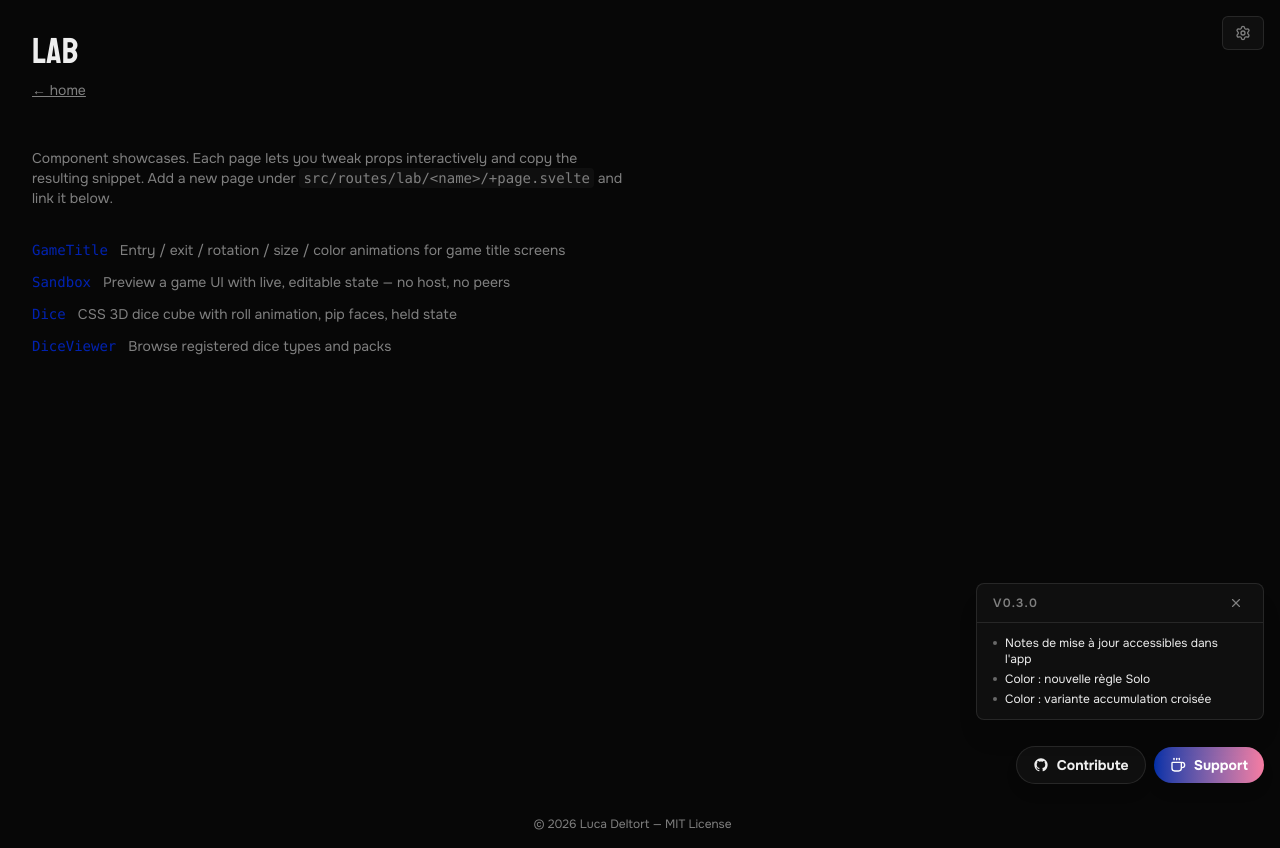
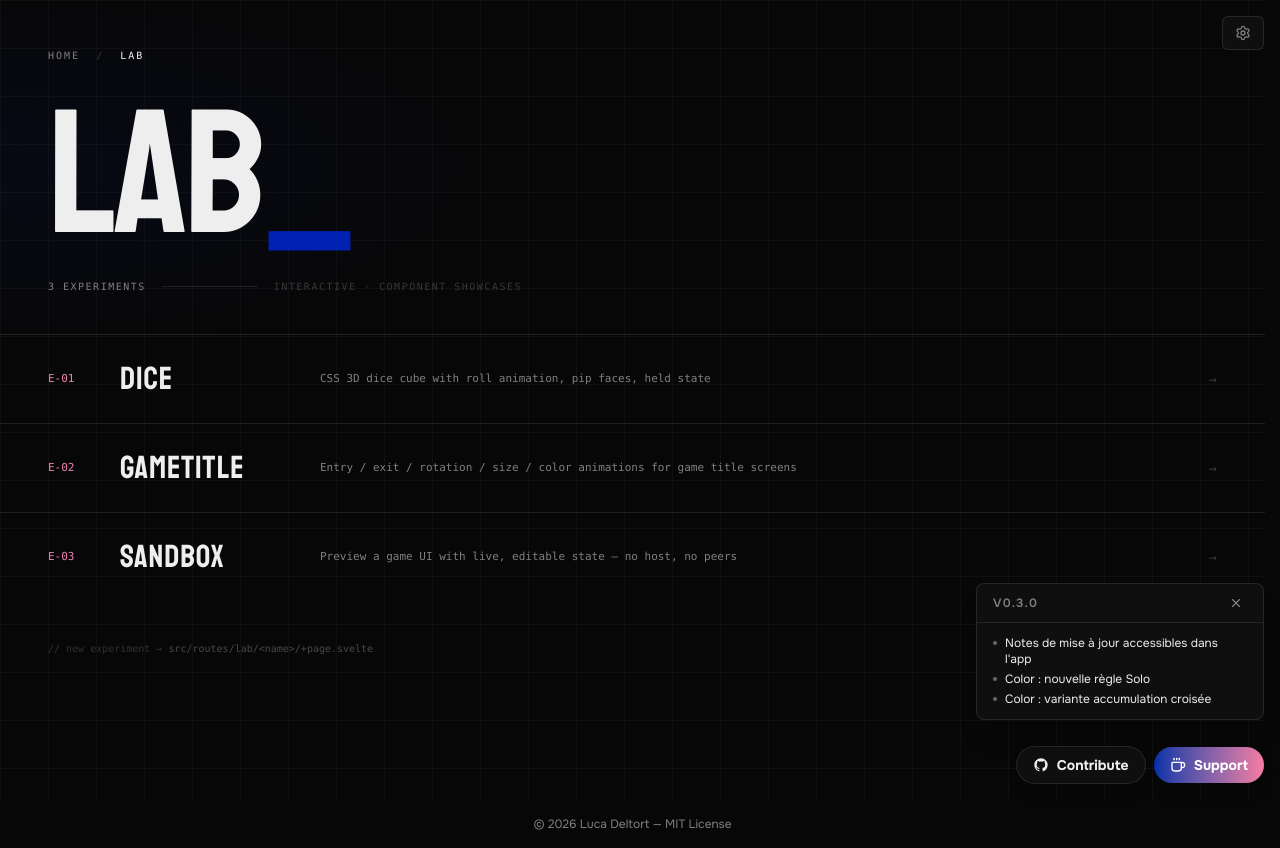
Before and after one commit to LucaDeltort/delcard_games, a SvelteKit app: page /lab in a window 1280 px wide. Built offline with nearby package versions, Linux system fonts and the light colour scheme.

Commit message:
feat(feature/dice): redesign /lab index and add shared grid background layout

```diff
--- /dev/null
+++ b/src/routes/lab/+layout.svelte
@@ -0,0 +1,17 @@
+<script lang="ts">
+let { children } = $props()
+</script>
+
+<style>
+:global(.lab-grid-layout) {
+	background-image:
+		linear-gradient(oklch(1 0 0 / 3.5%) 1px, transparent 1px),
+		linear-gradient(90deg, oklch(1 0 0 / 3.5%) 1px, transparent 1px);
+	background-size: 48px 48px;
+	background-attachment: fixed;
+}
+</style>
+
+<div class="lab-grid-layout min-h-dvh bg-background">
+	{@render children()}
+</div>
--- a/src/routes/lab/+page.svelte
+++ b/src/routes/lab/+page.svelte
@@ -1,50 +1,140 @@
-<main class="min-h-dvh bg-background p-8 text-foreground">
-	<h1 class="font-heading mb-2 text-4xl">Lab</h1>
-	<p class="mb-12 text-sm text-muted-foreground">
-		<a href="/" class="underline">← home</a>
-	</p>
+<script lang="ts">
+const entries = [
+	{
+		label: 'Dice',
+		href: '/lab/dice',
+		description: 'CSS 3D dice cube with roll animation, pip faces, held state'
+	},
+	{
+		label: 'GameTitle',
+		href: '/lab/game-title',
+		description: 'Entry / exit / rotation / size / color animations for game title screens'
+	},
+	{
+		label: 'Sandbox',
+		href: '/lab/sandbox',
+		description: 'Preview a game UI with live, editable state — no host, no peers'
+	}
+].sort((a, b) => a.label.localeCompare(b.label))
+</script>
 
-	<p class="mb-8 max-w-prose text-sm text-muted-foreground">
-		Component showcases. Each page lets you tweak props interactively and copy the resulting snippet.
-		Add a new page under <code class="rounded bg-card px-1 py-0.5 font-mono">src/routes/lab/&lt;name&gt;/+page.svelte</code>
-		and link it below.
-	</p>
+<style>
+.cursor {
+	display: inline-block;
+	animation: cursor-blink 1s step-end infinite;
+}
 
-	<ul class="flex flex-col gap-3">
-		<li>
-			<a
-				href="/lab/game-title"
-				class="group flex items-baseline gap-3 text-sm"
-			>
-				<span class="font-mono text-primary transition-colors group-hover:text-foreground"
-					>GameTitle</span
-				>
-				<span class="text-muted-foreground"
-					>Entry / exit / rotation / size / color animations for game title screens</span
-				>
-			</a>
-		</li>
-		<li>
-			<a href="/lab/sandbox" class="group flex items-baseline gap-3 text-sm">
-				<span class="font-mono text-primary transition-colors group-hover:text-foreground">Sandbox</span>
-				<span class="text-muted-foreground">Preview a game UI with live, editable state — no host, no peers</span>
-			</a>
-		</li>
-		<li>
-			<a href="/lab/dice" class="group flex items-baseline gap-3 text-sm">
-				<span class="font-mono text-primary transition-colors group-hover:text-foreground"
-					>Dice</span
-				>
-				<span class="text-muted-foreground">CSS 3D dice cube with roll animation, pip faces, held state</span>
-			</a>
-		</li>
-		<li>
-			<a href="/lab/dice-viewer" class="group flex items-baseline gap-3 text-sm">
-				<span class="font-mono text-primary transition-colors group-hover:text-foreground"
-					>DiceViewer</span
-				>
-				<span class="text-muted-foreground">Browse registered dice types and packs</span>
-			</a>
-		</li>
-	</ul>
+@keyframes cursor-blink {
+	0%, 100% { opacity: 1; }
+	50% { opacity: 0; }
+}
+
+.entry {
+	opacity: 0;
+	animation: entry-in 0.35s ease-out forwards;
+}
+
+.entry:nth-child(1) { animation-delay: 0.08s; }
+.entry:nth-child(2) { animation-delay: 0.16s; }
+.entry:nth-child(3) { animation-delay: 0.24s; }
+
+@keyframes entry-in {
+	from { opacity: 0; transform: translateY(12px); }
+	to   { opacity: 1; transform: translateY(0); }
+}
+
+.entry-link {
+	position: relative;
+}
+
+.entry-link::before {
+	content: '';
+	position: absolute;
+	left: 0;
+	top: 0;
+	bottom: 0;
+	width: 2px;
+	background: var(--color-primary);
+	transform: scaleY(0);
+	transform-origin: bottom;
+	transition: transform 0.18s ease;
+}
+
+.entry-link:hover::before {
+	transform: scaleY(1);
+}
+
+.arrow {
+	transition: transform 0.18s ease, opacity 0.18s ease;
+}
+
+.entry-link:hover .arrow {
+	transform: translateX(5px);
+	opacity: 1;
+}
+
+.header-glow {
+	background: radial-gradient(ellipse 60% 80% at 0% 50%, oklch(0.37 0.222 264 / 8%) 0%, transparent 70%);
+}
+</style>
+
+<main class="min-h-dvh text-foreground">
+	<!-- Header -->
+	<header class="header-glow border-b border-border px-6 pb-10 pt-12 sm:px-12">
+		<nav class="mb-6 font-mono text-[10px] tracking-[0.2em] text-muted-foreground">
+			<a href="/" class="transition-colors hover:text-foreground">HOME</a>
+			<span class="mx-2 opacity-40">/</span>
+			<span class="text-foreground">LAB</span>
+		</nav>
+
+		<h1 class="font-heading text-[clamp(4.5rem,14vw,11rem)] leading-none tracking-tight">
+			LAB<span class="cursor text-primary">_</span>
+		</h1>
+
+		<div class="mt-4 flex items-center gap-4">
+			<span class="font-mono text-[10px] tracking-[0.15em] text-muted-foreground">
+				{entries.length}&nbsp;EXPERIMENT{entries.length !== 1 ? 'S' : ''}
+			</span>
+			<span class="h-px flex-1 max-w-24 bg-border"></span>
+			<span class="font-mono text-[10px] tracking-[0.15em] text-muted-foreground/40">
+				INTERACTIVE&nbsp;·&nbsp;COMPONENT&nbsp;SHOWCASES
+			</span>
+		</div>
+	</header>
+
+	<!-- Experiment list -->
+	<section class="divide-y divide-border">
+		{#each entries as entry, i}
+			<div class="entry">
+				<a href={entry.href} class="entry-link group flex items-center gap-5 px-6 py-7 transition-colors hover:bg-card sm:gap-8 sm:px-12">
+					<!-- Index -->
+					<span class="w-10 shrink-0 font-mono text-[11px] tabular-nums text-accent">
+						E&#8209;{String(i + 1).padStart(2, '0')}
+					</span>
+
+					<!-- Label + description -->
+					<div class="flex min-w-0 flex-1 flex-col gap-1.5 sm:flex-row sm:items-center sm:gap-10">
+						<span class="w-40 shrink-0 font-heading text-[1.75rem] leading-none tracking-wide text-foreground transition-colors group-hover:text-primary sm:text-[2rem]">
+							{entry.label}
+						</span>
+						<span class="font-mono text-[11px] leading-relaxed text-muted-foreground">
+							{entry.description}
+						</span>
+					</div>
+
+					<!-- Arrow -->
+					<span class="arrow shrink-0 font-mono text-sm text-muted-foreground opacity-40 group-hover:opacity-100">
+						→
+					</span>
+				</a>
+			</div>
+		{/each}
+	</section>
+
+	<!-- Hint -->
+	<footer class="px-6 py-10 sm:px-12">
+		<p class="font-mono text-[10px] text-muted-foreground/35">
+			// new experiment → <span class="text-muted-foreground/55">src/routes/lab/&lt;name&gt;/+page.svelte</span>
+		</p>
+	</footer>
 </main>
--- a/src/routes/lab/dice-viewer/+page.svelte
+++ /dev/null
@@ -1,49 +0,0 @@
-<script lang="ts">
-import Dice from '$lib/components/Dice.svelte'
-import DicePackPicker from '$lib/components/DicePackPicker.svelte'
-import { diceRegistry } from '$lib/dice/registry'
-</script>
-
-<main class="min-h-dvh bg-background p-8 text-foreground">
-	<h1 class="font-heading mb-2 text-4xl">Dice Viewer</h1>
-	<p class="mb-12 text-sm text-muted-foreground">
-		<a href="/lab" class="underline">← lab</a>
-	</p>
-
-	<!-- Pack picker (user-facing component) -->
-	{#each diceRegistry as entry}
-		<section class="mb-14">
-			<h2 class="mb-6 text-lg font-semibold">{entry.name} — Pack Picker</h2>
-			<DicePackPicker diceSlug={entry.slug} />
-		</section>
-	{/each}
-
-	<!-- All faces per pack (dev reference) -->
-	{#each diceRegistry as entry}
-		{#each entry.packs as pack}
-			<section class="mb-14">
-				<h2 class="mb-1 text-lg font-semibold">{entry.name} / {pack.name}</h2>
-				{#if pack.author}
-					<p class="mb-4 text-xs text-muted-foreground">by {pack.author}</p>
-				{:else}
-					<div class="mb-4"></div>
-				{/if}
-				<div class="flex flex-wrap items-end gap-6">
-					{#each Array.from({ length: entry.faceCount }, (_, i) => i + 1) as face}
-						<div class="flex flex-col items-center gap-2">
-							<Dice
-								value={face as 1 | 2 | 3 | 4 | 5 | 6}
-								rolling={false}
-								held={false}
-								diceSlug={entry.slug}
-								packId={pack.id}
-							/>
-							<span class="font-mono text-xs text-muted-foreground">{face}</span>
-						</div>
-					{/each}
-				</div>
-				<p class="mt-4 font-mono text-xs text-muted-foreground">{pack.basePath}</p>
-			</section>
-		{/each}
-	{/each}
-</main>
--- a/src/routes/lab/dice/+page.svelte
+++ b/src/routes/lab/dice/+page.svelte
@@ -88,7 +88,7 @@ function clearFolder() {
 }
 </script>
 
-<main class="min-h-dvh bg-background p-8 text-foreground">
+<main class="min-h-dvh p-8 text-foreground">
 	<h1 class="font-heading mb-2 text-4xl">Dice</h1>
 	<p class="mb-12 text-sm text-muted-foreground">
 		<a href="/lab" class="underline">← lab</a>
--- a/src/routes/lab/game-title/+page.svelte
+++ b/src/routes/lab/game-title/+page.svelte
@@ -88,7 +88,7 @@ function resetExit(i: number) {
 }
 </script>
 
-<main class="min-h-dvh bg-background p-8 text-foreground">
+<main class="min-h-dvh p-8 text-foreground">
 	<h1 class="font-heading mb-2 text-4xl">GameTitle</h1>
 	<p class="mb-12 text-sm text-muted-foreground">
 		<a href="/lab" class="underline">← lab</a>
```
